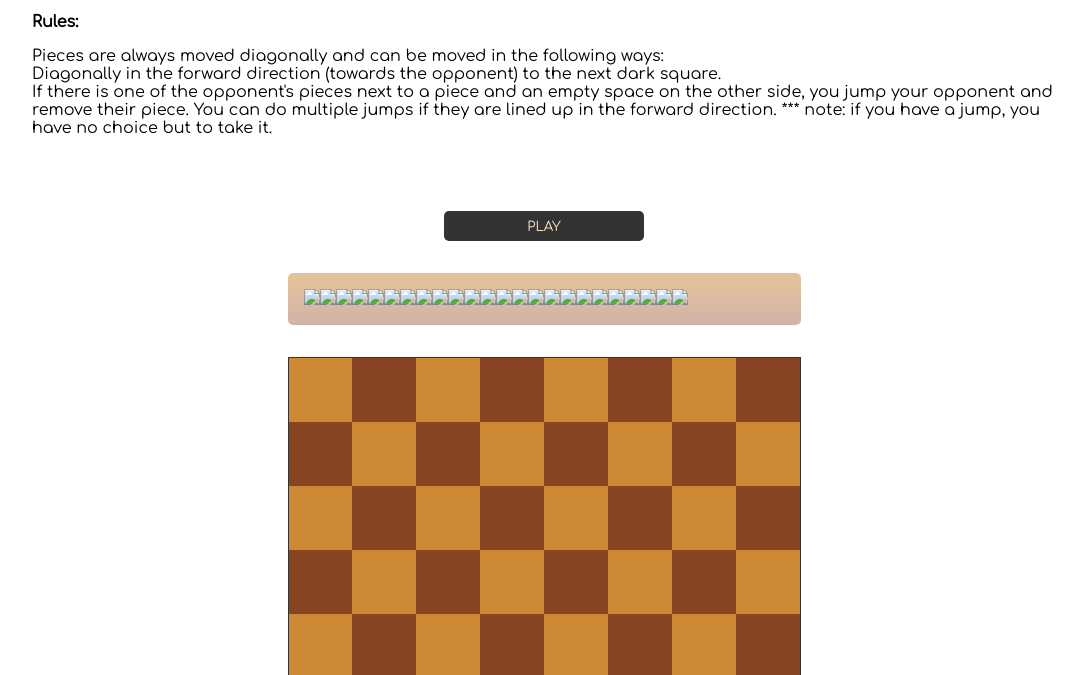
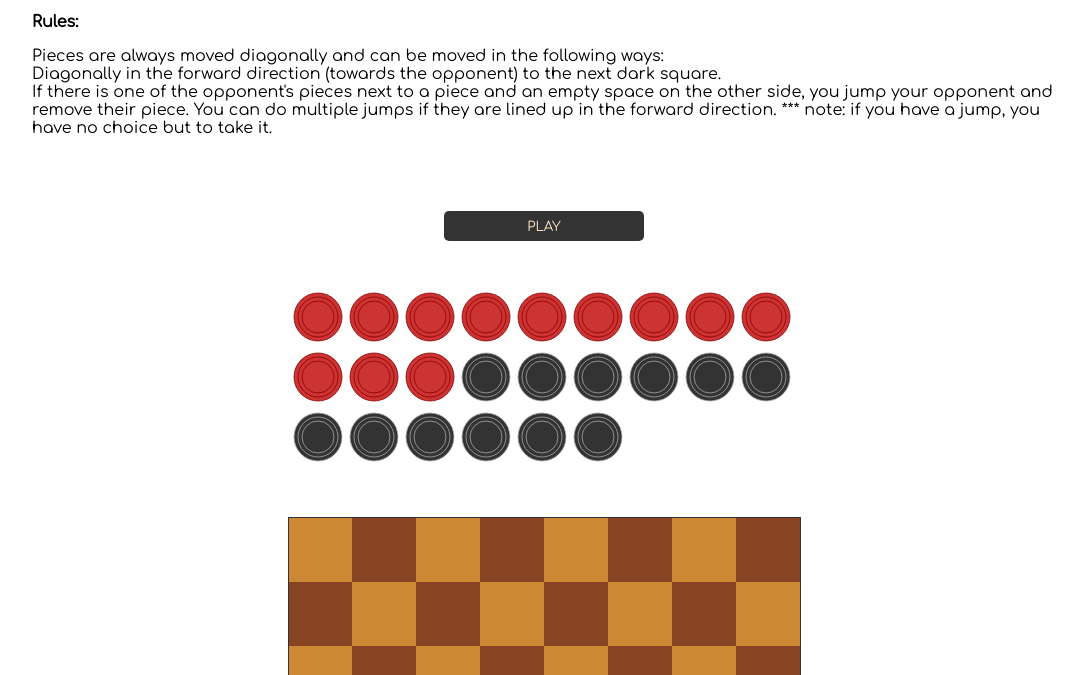
Before and after one commit to marianacont/portfolio, a plain HTML site: page checkers/checkers.html in a window 1280 px wide. Shown: the part 124-799 px from the top of the page, without its empty margins (96-1179 px from the left). Drawn offline with Linux system fonts and the light colour scheme.

Commit message:
agrego fichas checkers y pequeños detalles css

```diff
--- a/checkers/draganddrop.css
+++ b/checkers/draganddrop.css
@@ -82,11 +82,6 @@ header {
     max-width: 100%;
     max-width: 540px;
     padding: 1rem;
-    background: linear-gradient(
-        rgba(204, 135, 51, 0.5),
-        rgba(136, 68, 34, 0.401)
-    );
-    border-radius: 5px;
 }
 
 .box img {
--- a/checkers/draganddrop.js
+++ b/checkers/draganddrop.js
@@ -93,7 +93,7 @@ function start(){
 // Insertion of pieces
 colors.forEach( color => repeat(12, createPieces, {
     name: color,
-    src: `assets/${color}.svg`
+    src: `${color}.svg`
 }))
 // Board creation
 repeat(8, boardRows);
--- a/styles/header.css
+++ b/styles/header.css
@@ -15,7 +15,7 @@
       max-width: unset;
       max-height: unset;
       width: 100%;
-      height: 100vh;
+      height: 80vh;
     }
   }
   .header {
--- a/styles/principal.css
+++ b/styles/principal.css
@@ -8,7 +8,7 @@
 
 :root{
     --first: #0066a0;
-    --second: rgb(212, 204, 162);
+    --second: rgb(200, 162, 212);
     --light: #E4EAEA;
     --gray: #ccc;
     --dark: rgb(43, 44, 51);
```
Also changed, not shown: assets/img/checkers.jpg (added), checkers/black.svg (added), checkers/red.svg (added).
